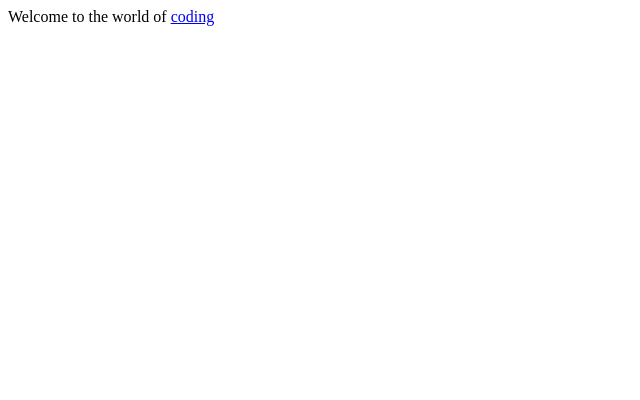
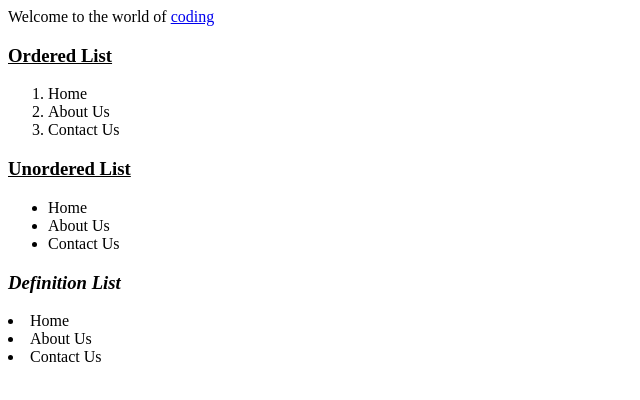
Before and after one commit to emi-alt/coding, a plain HTML site: page index1.html in a window 1280 px wide. Shown: the whole page, without its empty margins (0-640 px from the left). Drawn offline with Linux system fonts and the light colour scheme.

Commit message:
third commit

```diff
--- a/index1.html
+++ b/index1.html
@@ -6,5 +6,23 @@
         <p>Welcome to the world of
             <a href="https://www.codingal.com/student/dashboard/"> coding</a>
         </p>
+        <h3> <u>Ordered List</u> </h3>
+        <ol>
+            <li>Home</li>
+            <li>About Us</li>
+            <li>Contact Us</li>
+        </ol>
+        <h3> <u>Unordered List</u> </h3>
+        <ul>
+            <li>Home</li>
+            <li>About Us</li>
+            <li>Contact Us</li>
+        </ul>
+        <h3> <i>Definition List</i> </h3>
+        <dl>
+            <li>Home</li>
+            <li>About Us</li>
+            <li>Contact Us</li>
+        </dl>
     </body>
 </html>
```
